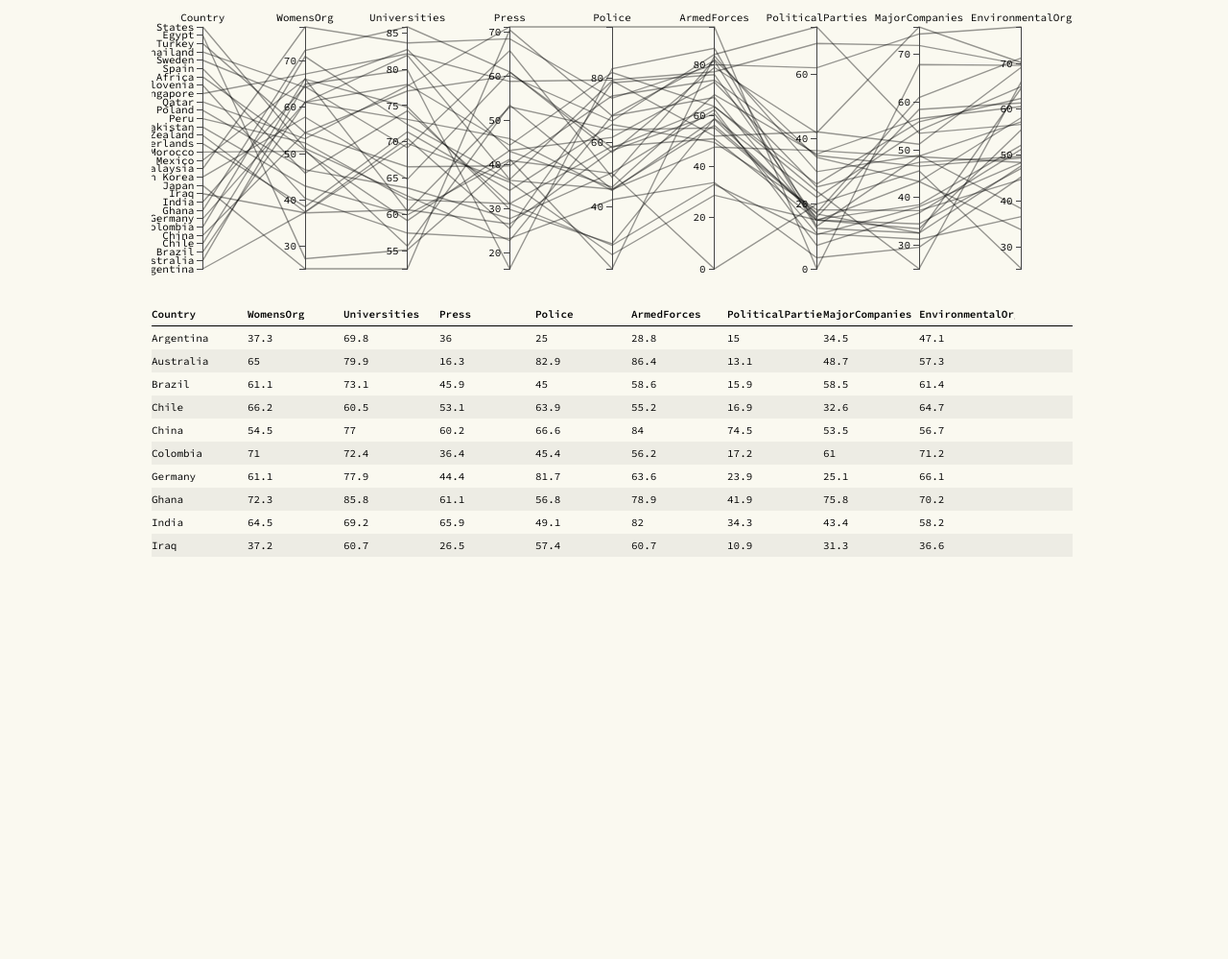
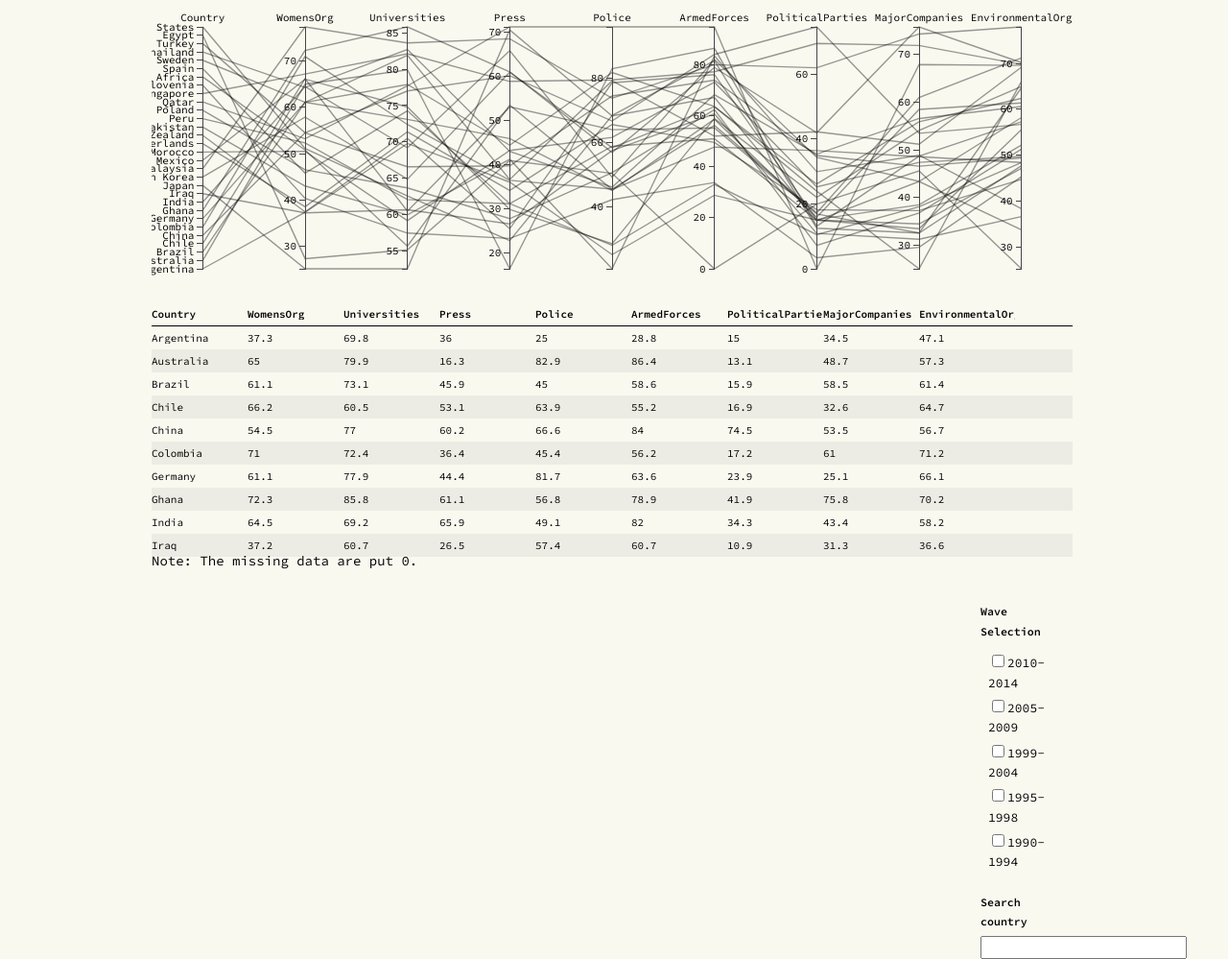
Before and after one commit to Sunflower411/IVIS19ASS2, a plain HTML site: page index.html in a window 1280 px wide. Shown: the part 1710-2709 px from the top of the page at 96% size. Before the commit the page ends 2290 px from the top, so only its background shows below. Drawn offline with nearby package versions, Linux system fonts and the light colour scheme.

Commit message:
add wave

```diff
--- a/index.html
+++ b/index.html
@@ -106,6 +106,23 @@
                             });
                });
         </script>
+    <p>
+    Note: The missing data are put 0.
+    </p>
+    <div class="waveSelection">
+        <h5>Wave Selection</h5>
+        <div class="waveCheckbox"><input type="checkbox" name="wavesTrailTwo" id="waveOne" onclick="updateTrailTwo()">2010-2014</input></div>
+        <div class="waveCheckbox"><input type="checkbox" name="wavesTrailTwo" id="waveTwo" onclick="updateTrailTwo()">2005-2009</input></div>
+        <div class="waveCheckbox"><input type="checkbox" name="wavesTrailTwo" id="waveThree" onclick="updateTrailTwo()">1999-2004</input></div>
+        <div class="waveCheckbox"><input type="checkbox" name="wavesTrailTwo" id="waveFour" onclick="updateTrailTwo()">1995-1998</input></div>
+        <div class="waveCheckbox"><input type="checkbox" name="wavesTrailTwo" id="waveFive" onclick="updateTrailTwo()">1990-1994</input></div>
+
+        <div class="searchGrid" id="searchGridTwo">
+            <h5>Search country</h5>
+            <div class="searchInputDiv"><input type="text" id="fieldSearchGridTwo" onkeyup="searchGridTwo()"></input></div>
+        </div>
+    </div>
+
 
 
 
```
